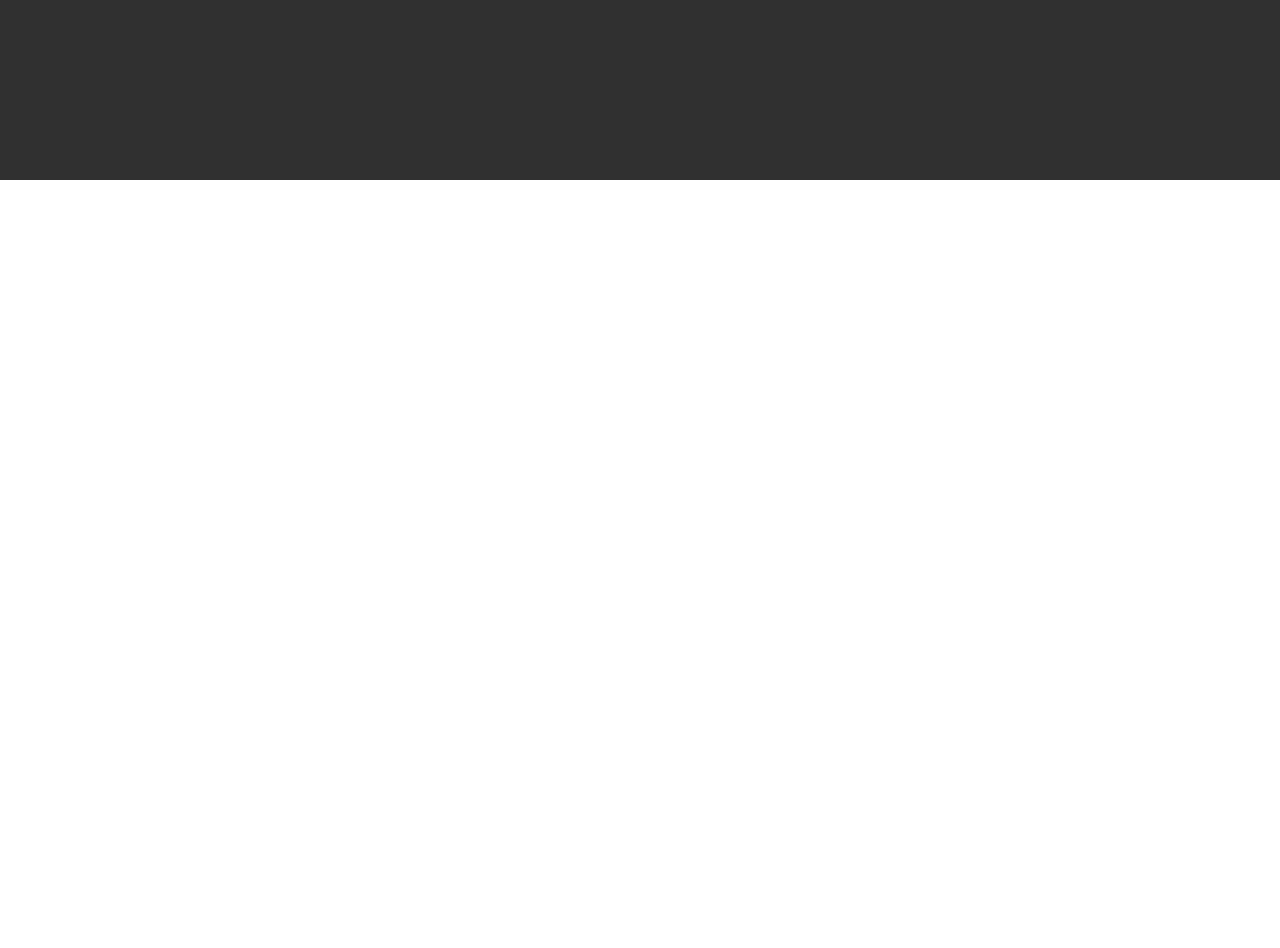
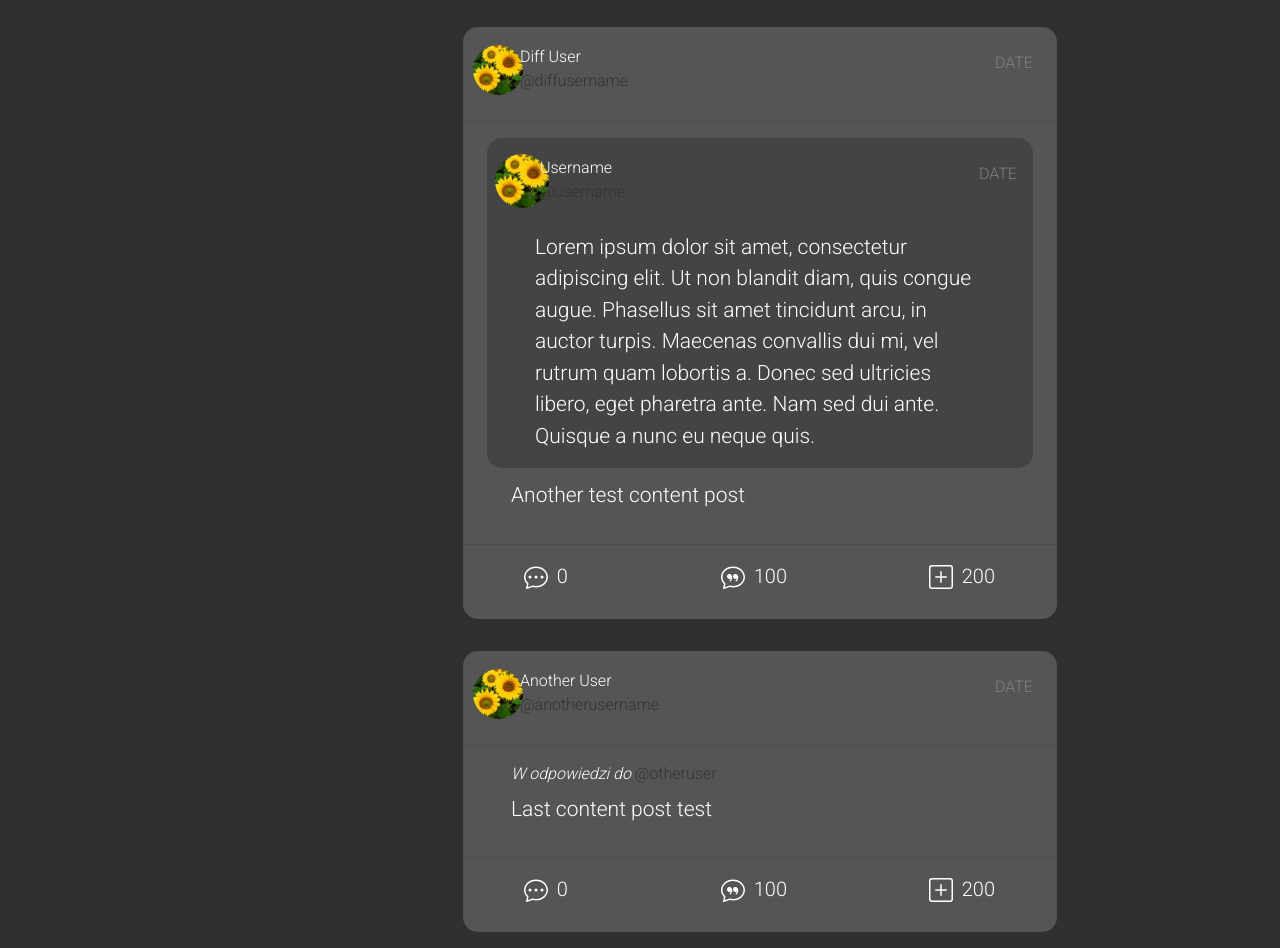
Before and after one commit to Echelon133/microblog-client, a Vue app: page / in a window 1280 px wide. Shown: the part 620-1568 px from the top of the page. Before the commit the page ends 800 px from the top, so only its background shows below. Built offline with nearby package versions, Linux system fonts and the light colour scheme.

Commit message:
Put some test posts in Feed's data

```diff
--- a/src/components/Feed.vue
+++ b/src/components/Feed.vue
@@ -34,7 +34,32 @@
     return {
       newPostContent: '',
       maxPostLength: 300,
-      posts: []
+      posts: [
+        { uuid: 'ae25b197-4861-4a72-abc9-4c5c9c497999',
+          content: 'Test content test content test content',
+          author: {
+            username: 'testusername', displayedUsername: 'Test User'
+          },
+          quotes: null,
+          respondsTo: null
+        },
+        { uuid: '6b808a1c-2ca0-4e38-a160-cf490bac9a86',
+          content: 'Another test content post',
+          author: {
+            username: 'diffusername', displayedUsername: 'Diff User'
+          },
+          quotes: 'ae25b197-4861-4a72-abc9-4c5c9c497999',
+          respondsTo: null
+        },
+        { uuid: '6b808a1g-2ca0-4e38-a160-cf490bac9a86',
+          content: 'Last content post test',
+          author: {
+            username: 'anotherusername', displayedUsername: 'Another User'
+          },
+          quotes: null,
+          respondsTo: '6b808a1c-2ca0-4e38-a160-cf490bac9a86'
+        }
+      ]
     }
   },
   methods: {
```
